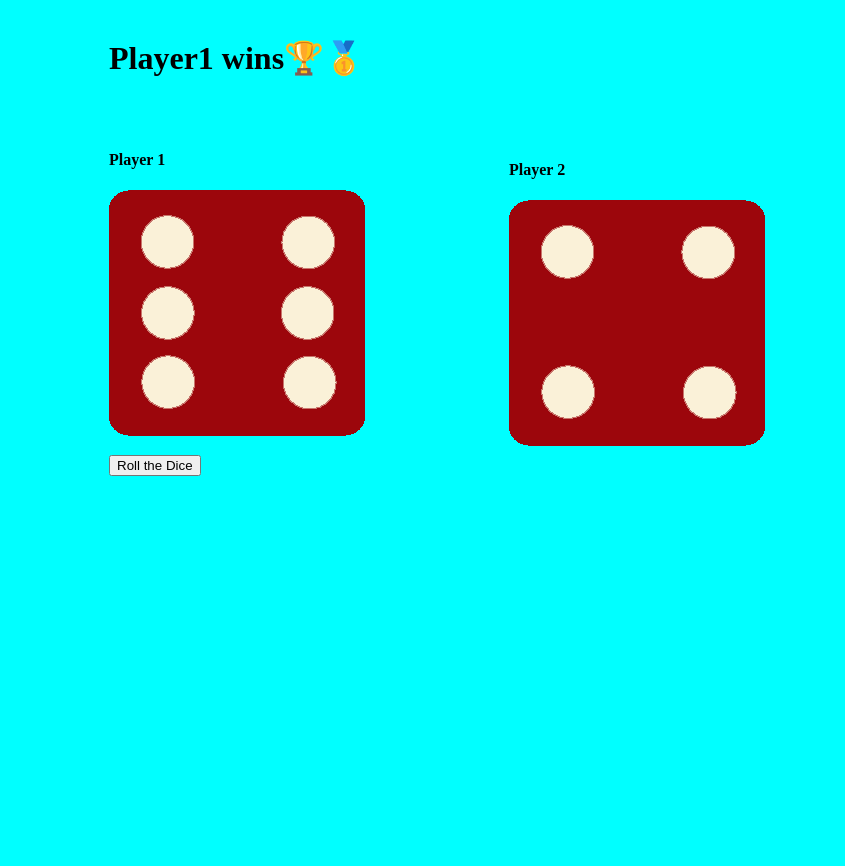
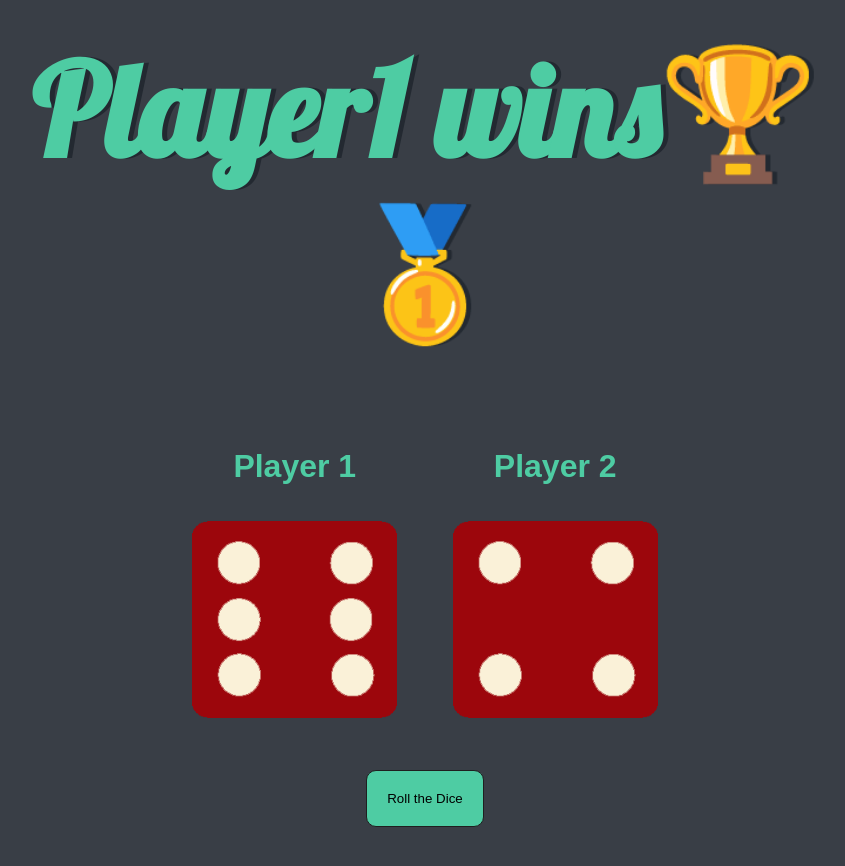
Before and after one commit to Shreyajaiswal11/dice-game1, a plain HTML site: page index.html in a window 1280 px wide. Shown: the whole page, without its empty margins (215-1060 px from the left). Before the commit the page ends 800 px from the top, so only its background shows below. Drawn offline with Linux system fonts and the light colour scheme.

Commit message:
Update styles.css

```diff
--- a/styles.css
+++ b/styles.css
@@ -1,14 +1,56 @@
-body{
-    background-color: aqua;
+.container {
+    width: 70%;
+    margin: auto;
+    text-align: center;
+  }
 
-}
- #player2{
-    margin-left:400px;
-   margin-top: -300px;
-}
-.container{
-    margin: auto;
-    width: 50%;
-    /* border: 3px solid green; */
-    padding: 10px;
-}
+  .dice {
+    text-align: center;
+    display: inline-block;
+
+  }
+
+  body {
+    background-color: #393E46;
+    font-family: 'Poppins', sans-serif;
+  }
+
+  h1 {
+    margin: 30px;
+    font-family: 'Lobster', serif;
+    text-shadow: 5px 0 #232931;
+    font-size: 8rem;
+    color: #4ECCA3;
+  }
+
+  p {
+    font-size: 2rem;
+    color: #4ECCA3;
+  }
+
+  img {
+    width: 80%;
+  }
+
+  button {
+    margin-top: 5%;
+    padding: 20px;
+    background-color: #4ECCA3;
+    border-radius: 10px;
+    border: 1px solid #1f1f1f;
+    font-family: 'Poppins', sans-serif;
+  }
+
+  footer {
+    margin-top: 5%;
+    color: #EEEEEE;
+    text-align: center;
+  }
+
+  footer p {
+    font-size: 1rem;
+  }
+
+  footer a {
+    color: #fff;
+  }
```
